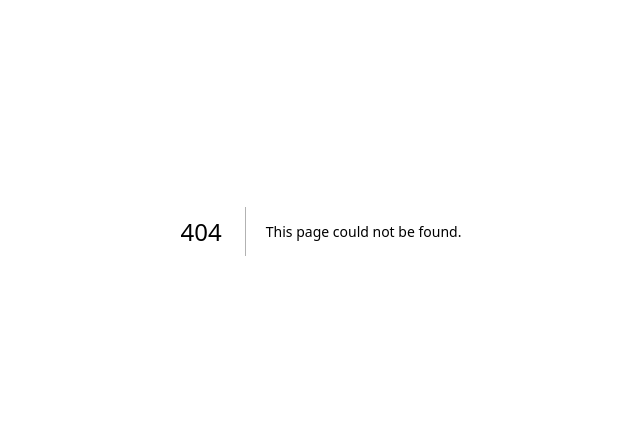
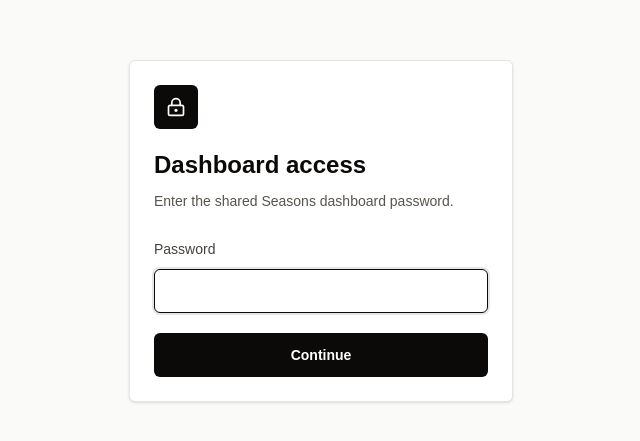
Before and after one commit to seasons-crew/seasons-training-app, a Next.js app: page /dashboard/login in a window 1280 px wide. Before the commit this address had no page. Shown: the part 169-610 px from the top of the page, without its empty margins (319-959 px from the left). Built offline with nearby package versions, Linux system fonts and the light colour scheme.

Commit message:
Add shared dashboard password gate

```diff
--- /dev/null
+++ b/src/app/api/dashboard/login/route.ts
@@ -0,0 +1,29 @@
+import { cookies } from "next/headers";
+import { redirect } from "next/navigation";
+import {
+  dashboardAuthCookie,
+  getDashboardPassword,
+  getDashboardSessionToken,
+} from "@/lib/dashboard-auth";
+
+export async function POST(request: Request) {
+  const formData = await request.formData();
+  const password = String(formData.get("password") || "");
+  const next = String(formData.get("next") || "/dashboard");
+  const safeNext = next.startsWith("/dashboard") ? next : "/dashboard";
+
+  if (password !== getDashboardPassword()) {
+    redirect(`/dashboard/login?error=1&next=${encodeURIComponent(safeNext)}`);
+  }
+
+  const cookieStore = await cookies();
+  cookieStore.set(dashboardAuthCookie, getDashboardSessionToken(), {
+    httpOnly: true,
+    sameSite: "lax",
+    secure: process.env.NODE_ENV === "production",
+    path: "/",
+    maxAge: 60 * 60 * 24 * 30,
+  });
+
+  redirect(safeNext);
+}
--- /dev/null
+++ b/src/app/api/dashboard/logout/route.ts
@@ -0,0 +1,10 @@
+import { cookies } from "next/headers";
+import { redirect } from "next/navigation";
+import { dashboardAuthCookie } from "@/lib/dashboard-auth";
+
+export async function POST() {
+  const cookieStore = await cookies();
+  cookieStore.delete(dashboardAuthCookie);
+
+  redirect("/dashboard/login");
+}
--- /dev/null
+++ b/src/app/dashboard/login/page.tsx
@@ -0,0 +1,53 @@
+import { LockKeyhole } from "lucide-react";
+
+type PageProps = {
+  searchParams: Promise<{
+    error?: string;
+    next?: string;
+  }>;
+};
+
+export default async function DashboardLoginPage({ searchParams }: PageProps) {
+  const query = await searchParams;
+  const next = query.next?.startsWith("/dashboard") ? query.next : "/dashboard";
+
+  return (
+    <main className="flex min-h-dvh items-center justify-center bg-stone-50 px-6 text-stone-950">
+      <section className="w-full max-w-sm rounded-md border border-stone-200 bg-white p-6 shadow-sm">
+        <div className="flex h-11 w-11 items-center justify-center rounded-md bg-stone-950 text-white">
+          <LockKeyhole size={20} />
+        </div>
+        <h1 className="mt-5 text-2xl font-semibold">Dashboard access</h1>
+        <p className="mt-2 text-sm leading-6 text-stone-600">
+          Enter the shared Seasons dashboard password.
+        </p>
+
+        <form action="/api/dashboard/login" method="post" className="mt-6">
+          <input type="hidden" name="next" value={next} />
+          <label
+            htmlFor="password"
+            className="text-sm font-medium text-stone-700"
+          >
+            Password
+          </label>
+          <input
+            id="password"
+            name="password"
+            type="password"
+            autoComplete="current-password"
+            autoFocus
+            className="mt-2 h-11 w-full rounded-md border border-stone-300 bg-white px-3 text-base outline-none transition focus:border-stone-950 focus:ring-2 focus:ring-stone-950/10"
+          />
+          {query.error ? (
+            <p className="mt-3 text-sm font-medium text-red-600">
+              That password did not match.
+            </p>
+          ) : null}
+          <button className="mt-5 h-11 w-full rounded-md bg-stone-950 px-4 text-sm font-semibold text-white transition hover:bg-stone-800">
+            Continue
+          </button>
+        </form>
+      </section>
+    </main>
+  );
+}
--- a/src/app/dashboard/page.tsx
+++ b/src/app/dashboard/page.tsx
@@ -1,6 +1,6 @@
 import Image from "next/image";
 import Link from "next/link";
-import { CalendarDays, Dumbbell, Film, LockKeyhole } from "lucide-react";
+import { CalendarDays, Dumbbell, Film, LogOut } from "lucide-react";
 import { appTimeZone } from "@/lib/date";
 import { mediaAssets, workouts } from "@/lib/workouts";
 
@@ -17,10 +17,12 @@
               Workout dashboard
             </h1>
           </div>
-          <div className="inline-flex items-center gap-2 rounded-md border border-stone-200 bg-white px-3 py-2 text-sm text-stone-600">
-            <LockKeyhole size={16} />
-            Shared password gate coming next
-          </div>
+          <form action="/api/dashboard/logout" method="post">
+            <button className="inline-flex h-10 items-center gap-2 rounded-md border border-stone-200 bg-white px-3 text-sm font-semibold text-stone-600 transition hover:border-stone-300 hover:text-stone-950">
+              <LogOut size={16} />
+              Sign out
+            </button>
+          </form>
         </header>
 
         <section className="grid gap-4 md:grid-cols-3">
--- /dev/null
+++ b/src/lib/dashboard-auth.ts
@@ -0,0 +1,9 @@
+export const dashboardAuthCookie = "seasons_dashboard_session";
+
+export function getDashboardSessionToken() {
+  return process.env.DASHBOARD_SESSION_TOKEN || "dev-dashboard-session";
+}
+
+export function getDashboardPassword() {
+  return process.env.DASHBOARD_PASSWORD || "seasons";
+}
--- /dev/null
+++ b/src/proxy.ts
@@ -0,0 +1,29 @@
+import { NextResponse, type NextRequest } from "next/server";
+import {
+  dashboardAuthCookie,
+  getDashboardSessionToken,
+} from "@/lib/dashboard-auth";
+
+export function proxy(request: NextRequest) {
+  const { pathname } = request.nextUrl;
+
+  if (!pathname.startsWith("/dashboard") || pathname === "/dashboard/login") {
+    return NextResponse.next();
+  }
+
+  const session = request.cookies.get(dashboardAuthCookie)?.value;
+
+  if (session === getDashboardSessionToken()) {
+    return NextResponse.next();
+  }
+
+  const loginUrl = request.nextUrl.clone();
+  loginUrl.pathname = "/dashboard/login";
+  loginUrl.searchParams.set("next", pathname);
+
+  return NextResponse.redirect(loginUrl);
+}
+
+export const config = {
+  matcher: ["/dashboard/:path*"],
+};
```
Also changed, not shown: 2 other files (tests, documents, lock files or other folders).
